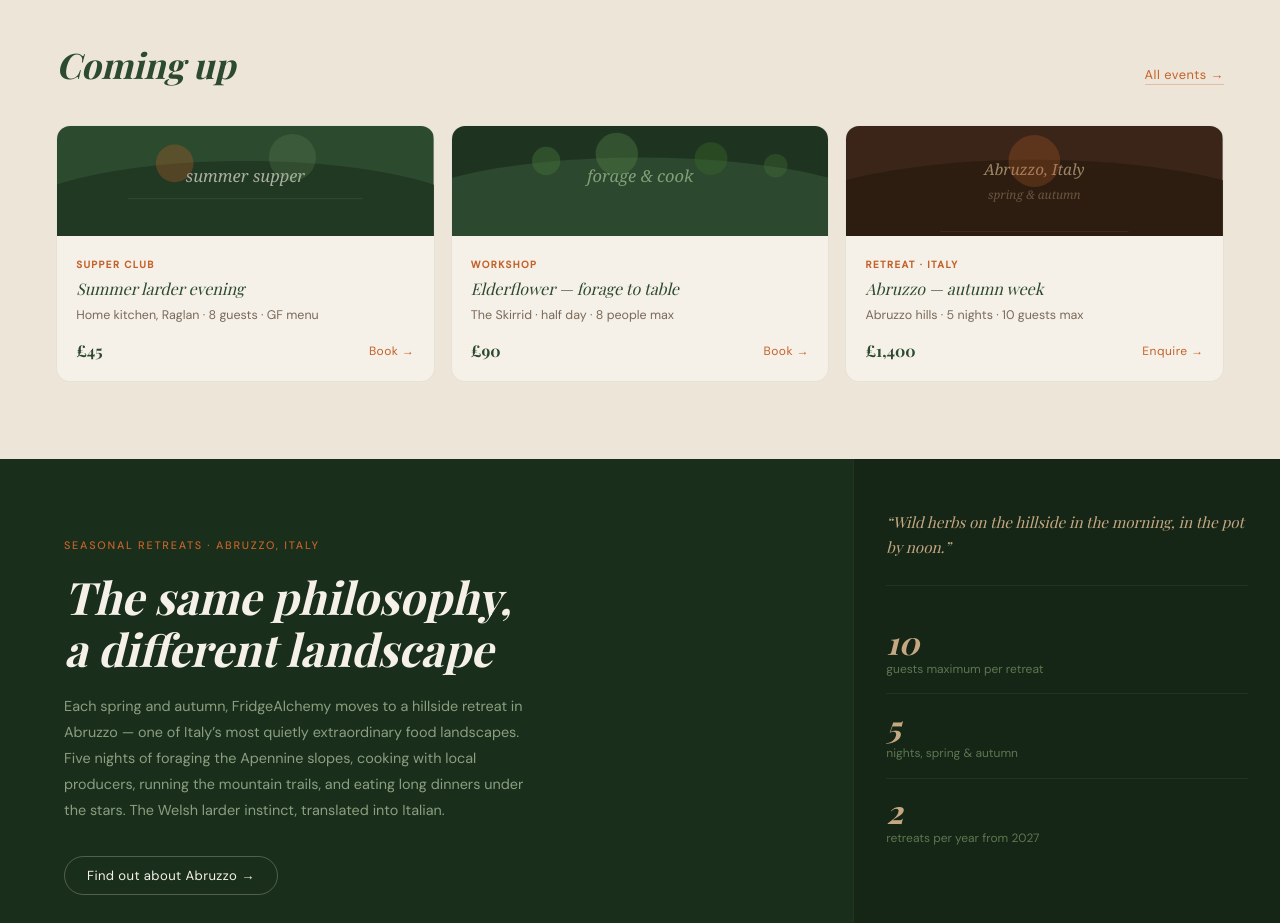
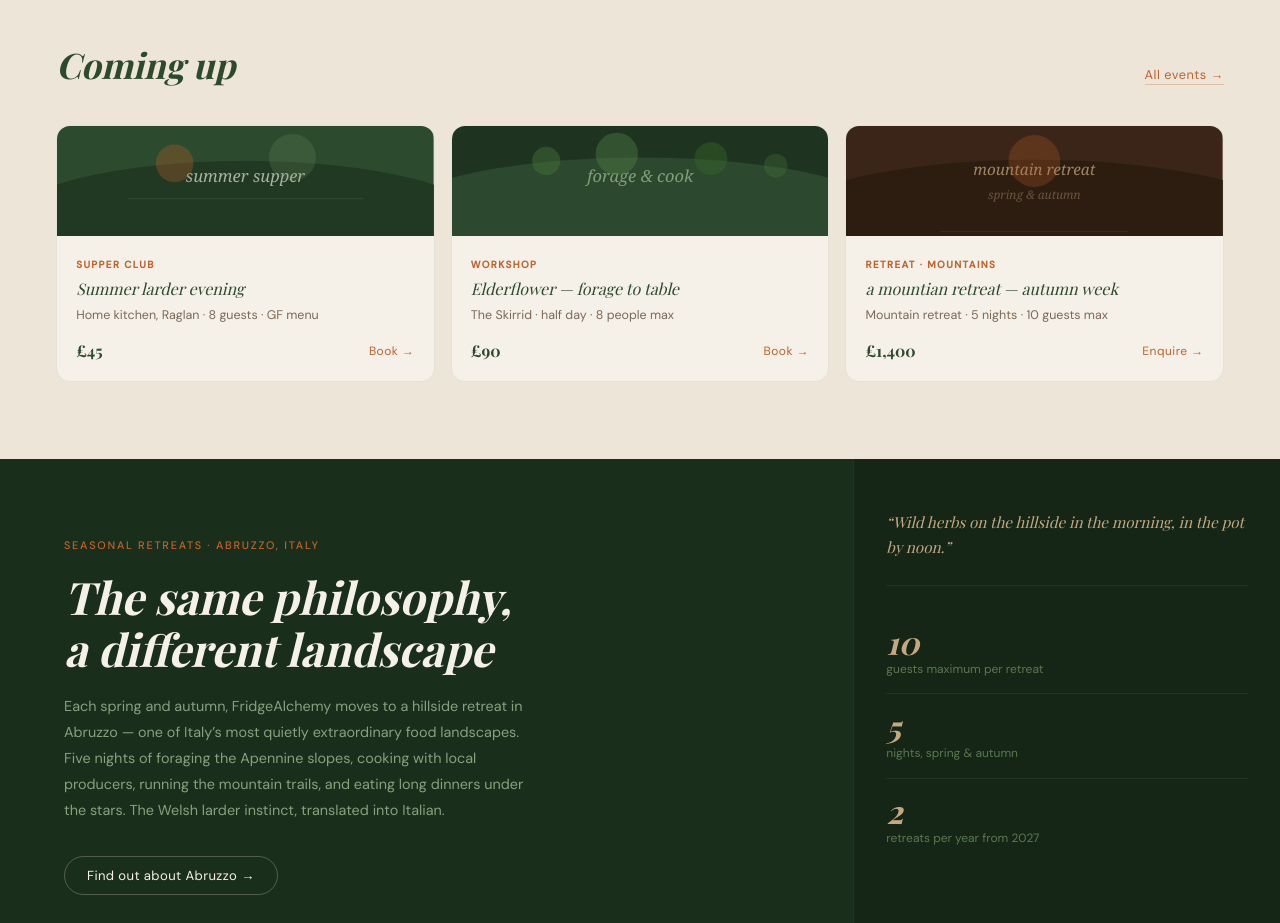
Before and after one commit to fridgealchemy/fridgealchemy-wip, a plain HTML site: page index.html in a window 1280 px wide. Shown: the part 2620-3543 px from the top of the page. Drawn offline with nearby package versions, Linux system fonts and the light colour scheme; a web font is replaced by a local one.

Commit message:
Update index.html

```diff
--- a/index.html
+++ b/index.html
@@ -1104,16 +1104,16 @@ footer {
         <svg class="svg-event-scene" viewBox="0 0 320 110" xmlns="http://www.w3.org/2000/svg" preserveAspectRatio="xMidYMid slice">
           <rect width="320" height="110" fill="#3A2518"/>
           <ellipse cx="160" cy="92" rx="220" ry="55" fill="#2A1C10" opacity="0.8"/>
-          <text x="160" y="50" text-anchor="middle" font-family="Georgia,serif" font-size="13" font-style="italic" fill="#C4A882" opacity="0.75">Abruzzo, Italy</text>
+          <text x="160" y="50" text-anchor="middle" font-family="Georgia,serif" font-size="13" font-style="italic" fill="#C4A882" opacity="0.75">mountain retreat</text>
           <text x="160" y="70" text-anchor="middle" font-family="Georgia,serif" font-size="10" font-style="italic" fill="#C4A882" opacity="0.4">spring &amp; autumn</text>
           <circle cx="160" cy="38" r="22" fill="#C4622A" opacity="0.25"/>
           <line x1="80" y1="98" x2="240" y2="98" stroke="#C4A882" stroke-width="0.5" opacity="0.2"/>
         </svg>
       </div>
       <div class="event-body">
-        <p class="event-cat">Retreat &middot; Italy</p>
-        <p class="event-title">Abruzzo &mdash; autumn week</p>
-        <p class="event-meta">Abruzzo hills &middot; 5 nights &middot; 10 guests max</p>
+        <p class="event-cat">Retreat &middot; Mountains</p>
+        <p class="event-title">a mountian retreat &mdash; autumn week</p>
+        <p class="event-meta">Mountain retreat &middot; 5 nights &middot; 10 guests max</p>
         <div class="event-footer">
           <span class="event-price">&pound;1,400</span>
           <a class="event-book" href="#">Enquire &rarr;</a>
```
